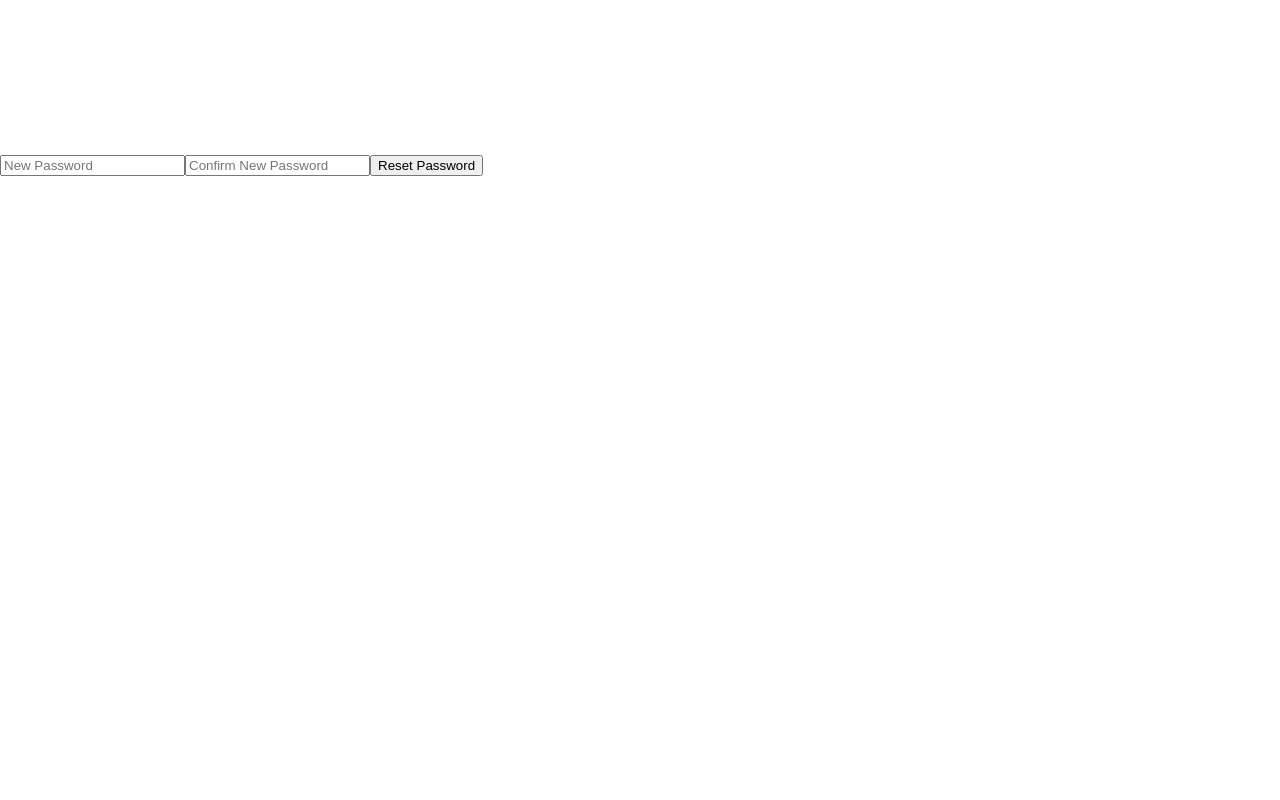
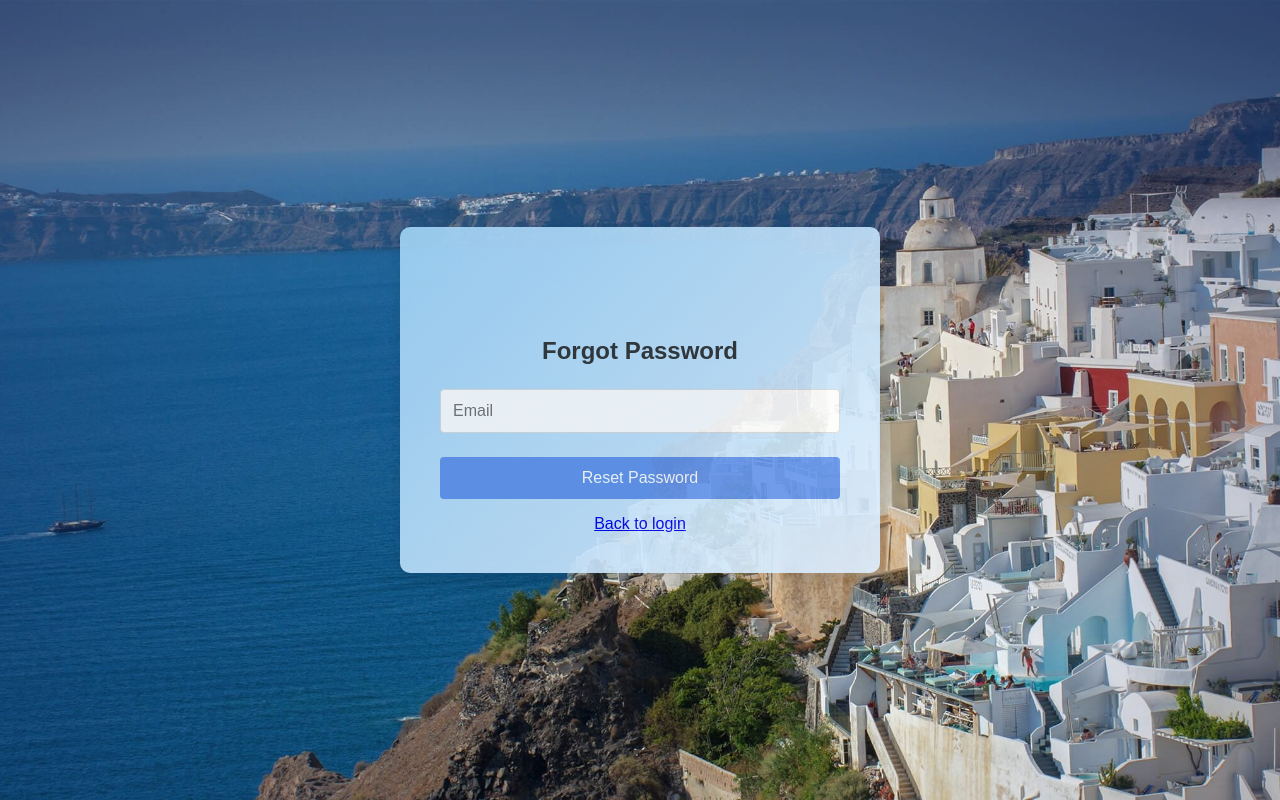
Before and after one commit to LancerLam2k4/AI-Powered-Hotel-Booking-App, a React (Create React App) app in the folder frontend/: page /reset-password in a window 1280 px wide. Built offline with nearby package versions, Linux system fonts and the light colour scheme.

Commit message:
Resetpassword.css

```diff
--- /dev/null
+++ b/frontend/src/components/Authentication/ResetPassword.css
@@ -0,0 +1,97 @@
+/* ResetPassword.css */
+
+/* Định dạng toàn trang */
+body {
+    font-family: Arial, sans-serif;
+    background-color: #f4f4f4;
+    display: flex;
+    justify-content: center;
+    align-items: center;
+    height: 100vh;
+    margin: 0;
+    background-image: url('/public/bg-login.png');
+    background-size: cover;
+    background-position: center;
+    background-repeat: no-repeat;
+    background-attachment: fixed;
+}
+
+/* Container chính */
+.reset-password-container {
+    background-color: #f9f2f2;
+    padding: 2.5rem;
+    border-radius: 10px;
+    box-shadow: 0px 8px 16px rgba(0, 0, 0, 0.1);
+    max-width: 400px;
+    width: 100%;
+    text-align: center;
+    position: relative;
+    background: linear-gradient(135deg, #a3d5f8 0%, #dfefff 100%);
+    opacity: 0.9;
+}
+
+/* Tiêu đề Forgot Password */
+.reset-password-container h1 {
+    font-size: 24px;
+    color: #333;
+    margin-bottom: 1.5rem;
+    font-weight: bold;
+}
+
+/* Hướng dẫn nhỏ dưới tiêu đề */
+.reset-password-container p {
+    font-size: 16px;
+    color: #666;
+    margin-bottom: 1.5rem;
+}
+
+/* Input field styling */
+.reset-password-container input[type="email"] {
+    width: 100%;
+    padding: 12px;
+    margin-bottom: 1.5rem;
+    border: 1px solid #ddd;
+    border-radius: 4px;
+    font-size: 16px;
+    outline: none;
+    box-sizing: border-box;
+}
+
+/* Tô đậm đường viền khi focus vào input */
+.reset-password-container input[type="email"]:focus {
+    border-color: #007bff;
+    box-shadow: 0 0 5px rgba(0, 123, 255, 0.5);
+}
+
+.reset-password-container button[type="submit"] {
+    background-color: cornflowerblue;
+    color: white;
+    border: none;
+    padding: 12px;
+    width: 100%;
+    font-size: 16px;
+    border-radius: 4px;
+    cursor: pointer;
+    transition: background-color 0.4s ease, box-shadow 0.4s ease;
+    margin-bottom: 1rem;
+}
+
+.reset-password-container button[type="submit"]:hover {
+    background-color: #5caeff; /* Xanh dương đậm hơn khi hover */
+    box-shadow: 0 8px 15px rgba(92, 174, 255, 0.4); /* Thêm bóng khi hover */
+}
+
+.reset-password-container button[type="submit"]:active {
+    background-color: #478ed1; /* Màu xanh dương đậm hơn khi nhấn */
+    box-shadow: 0 4px 10px rgba(71, 142, 209, 0.4); /* Bóng nhỏ hơn khi active */
+}
+
+.reset-password-container button[type="submit"]:focus {
+    outline: none;
+    box-shadow: 0 0 0 3px rgba(163, 213, 248, 0.6); /* Hiệu ứng focus */
+}
+
+
+.reset-password-container a:hover {
+    text-decoration: underline;
+}
--- a/frontend/src/components/Authentication/ResetPassword.js
+++ b/frontend/src/components/Authentication/ResetPassword.js
@@ -1,8 +1,10 @@
 import React, { useState, useEffect } from 'react';
 import axios from 'axios';
 import { useLocation } from 'react-router-dom';
+import './ResetPassword.css';
 
 const ResetPassword = () => {
+    const [email, setEmail] = useState('');
     const [password, setPassword] = useState('');
     const [passwordConfirmation, setPasswordConfirmation] = useState('');
     const [message, setMessage] = useState('');
@@ -10,7 +12,6 @@ const ResetPassword = () => {
     const location = useLocation();
     const params = new URLSearchParams(location.search);
     const token = params.get('token');
-    const email = params.get('email');
 
     const handleResetPassword = async (e) => {
         e.preventDefault();
@@ -42,25 +43,25 @@ const ResetPassword = () => {
     }, [success]);
 
     return (
-        <div>
-            <h1>Reset Password</h1>
+        <div className="reset-password-container">
+
+
+            {/* Tiêu đề */}
+            <h1>Forgot Password</h1>
+
+            {/* Thông báo */}
             {!success ? (
                 <form onSubmit={handleResetPassword}>
+
                     <input
-                        type="password"
-                        placeholder="New Password"
-                        value={password}
-                        onChange={(e) => setPassword(e.target.value)}
-                        required
-                    />
-                    <input
-                        type="password"
-                        placeholder="Confirm New Password"
-                        value={passwordConfirmation}
-                        onChange={(e) => setPasswordConfirmation(e.target.value)}
+                        type="email"
+                        placeholder="Email"
+                        value={email}
+                        onChange={(e) => setEmail(e.target.value)}
                         required
                     />
                     <button type="submit">Reset Password</button>
+                    <a href="/login">Back to login</a>
                 </form>
             ) : (
                 <div>
```
